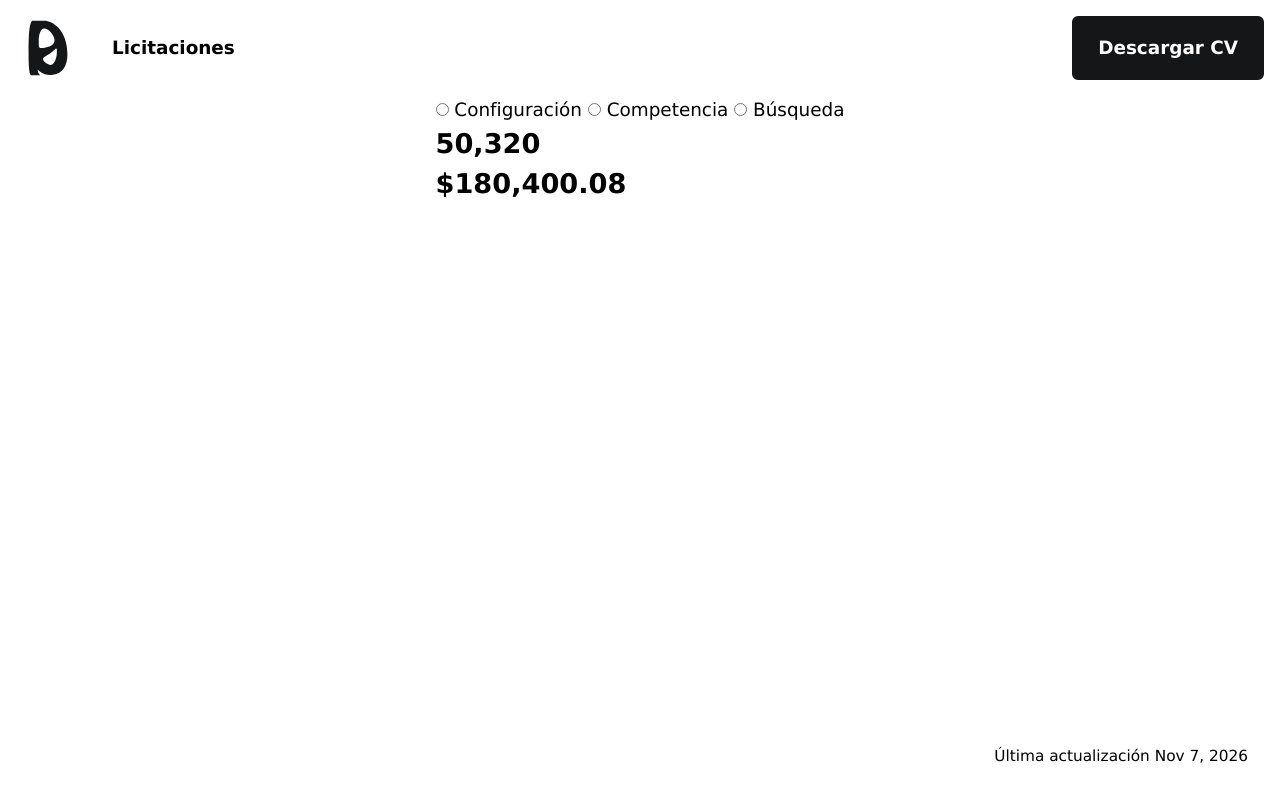
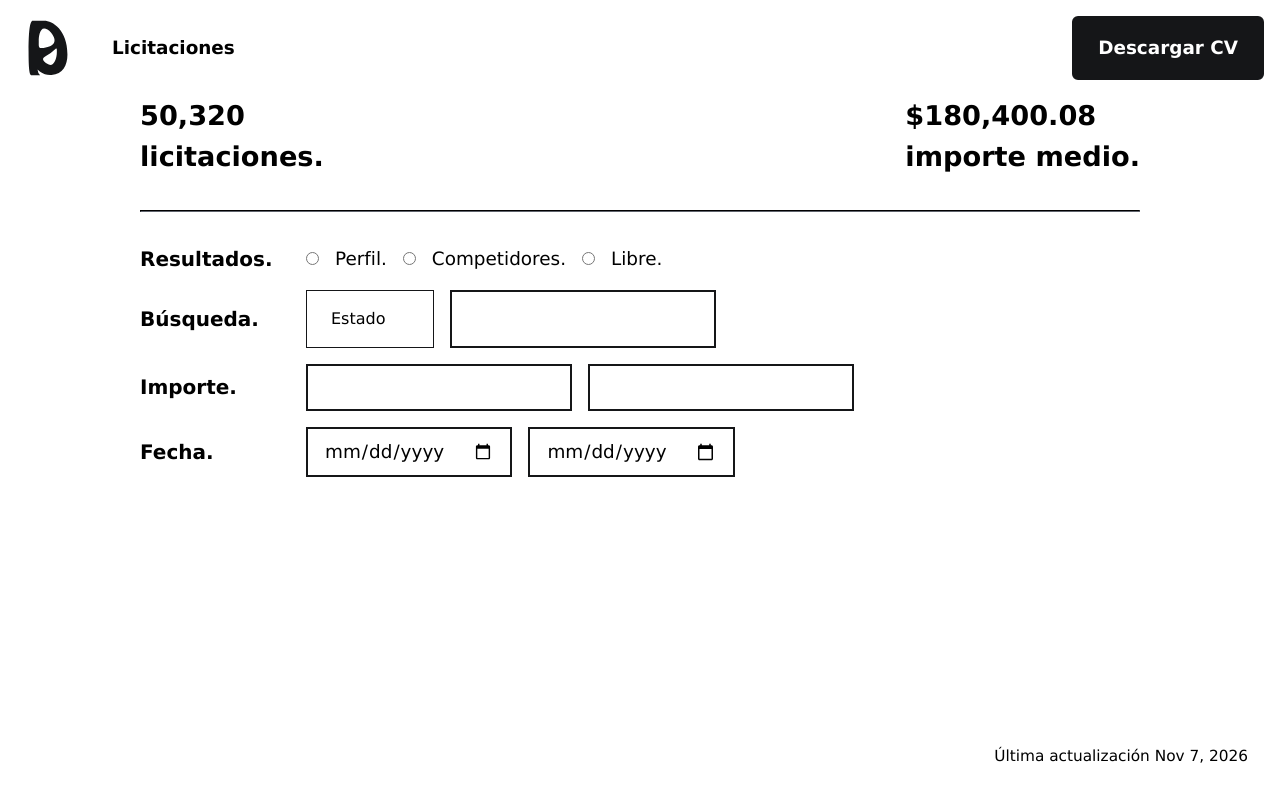
Before and after one commit to oteroriveradaniel/licitaciones, an Angular app: page /licitaciones in a window 1280 px wide. Built offline with nearby package versions, Linux system fonts and the light colour scheme.

Commit message:
Trabajando en licitaciones.

```diff
--- a/src/app/licitaciones/licitaciones.css
+++ b/src/app/licitaciones/licitaciones.css
@@ -0,0 +1,38 @@
+menu {
+    display: flex;
+    gap: 2.5rem;
+}
+
+hr {
+    margin: 2rem 0;
+}
+
+#resumen {
+    display: flex;
+    border-radius: 6px;
+    justify-content: space-between;
+    gap: .5rem;
+    font-size: 1.85rem;
+}
+
+label {
+    display: flex;
+    gap: 1rem;
+    align-items: center;
+}
+
+form {
+    display: flex;
+    flex-wrap: wrap;
+    gap: 1rem;
+    max-width: 1000px;
+}
+
+form div {
+    display: flex;
+    gap: 1rem;
+}
+
+form h3 {
+    width: 150px;
+}
--- a/src/app/licitaciones/licitaciones.html
+++ b/src/app/licitaciones/licitaciones.html
@@ -1,16 +1,42 @@
-<menu>
+<div id="resumen">
+    <h2>{{ 50320 | number }}<br>licitaciones.</h2>
+    <h2>{{ 180400.08 | currency }}<br>importe medio.</h2>
+</div>
+<hr>
+<form action="">
+    <div>
+        <h3>Resultados.</h3>
         <label for="">
-        <input type="radio" value="configuracion">
-        Configuración
+            <input type="radio" name="vista" value="perfil">
+            Perfil.
         </label>
         <label for="">
-        <input type="radio" value="competencia">
-        Competencia
+            <input type="radio" name="vista" value="competidores">
+            Competidores.
         </label>
         <label for="">
-        <input type="radio" value="busqueda">
-        Búsqueda
+            <input type="radio" name="vista" value="libre">
+            Libre.
         </label>
-</menu>
-<h2>{{ 50320 | number }}</h2>
-<h2>{{ 180400.08 | currency }}</h2>
+    </div>
+    <div>
+        <h3>Búsqueda.</h3>
+        <select name="" id="">
+            <option value="">Estado</option>
+            <option value="">Categoría</option>
+            <option value="">Tipo</option>
+        </select>
+        <input type="search" name="" id="" />
+    </div>
+    <div>
+        <h3>Importe.</h3>
+        <input type="number" name="" id="" />
+        <input type="number" name="" id="" />
+    </div>
+    <div>
+        <h3>Fecha.</h3>
+        <input type="date" name="" id="" />
+        <input type="date" name="" id="" />
+    </div>
+    <!-- TODO: Tabla. -->
+</form>
--- a/src/styles.css
+++ b/src/styles.css
@@ -6,7 +6,7 @@
     box-sizing: border-box;
 
     line-height: 1.5;
-    accent-color: var(--secondary);
+    accent-color: var(--primary);
     font-family: Verdana, Geneva, Tahoma, sans-serif;
 }
 
@@ -27,7 +27,7 @@ body {
 :focus-visible {
     outline: 3px solid var(--text);
     outline-offset: 3px;
-    box-shadow: 0 0 0 7px var(--secondary);
+    /* box-shadow: 0 0 0 7px var(--bg); */
 }
 
 ::selection {
@@ -143,6 +143,18 @@ datalist {
     padding: 1rem 1.5rem;
     font-size: 1rem;
     appearance: none;
+    position: relative;
+}
+/* TODO: Añadir icono al select. */
+select::after,
+datalist:after {
+    content: "";
+    position: absolute;
+    top: 0;
+    right: 0;
+    width: 24px;
+    height: 24px;
+    border: 8px solid var(--black);
 }
 
 hr {
```
Lines whose indentation alone changed are shown as unchanged.
